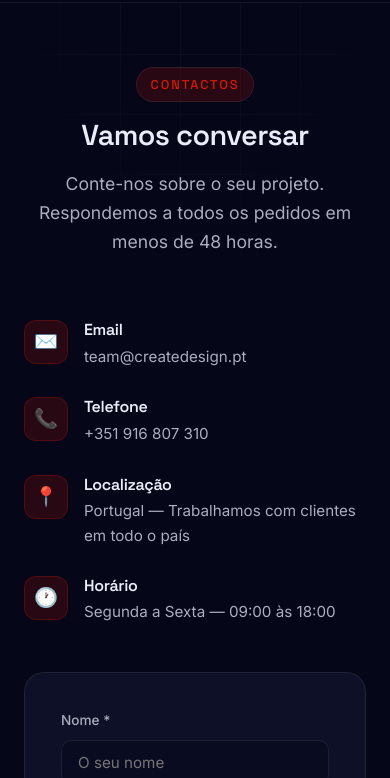
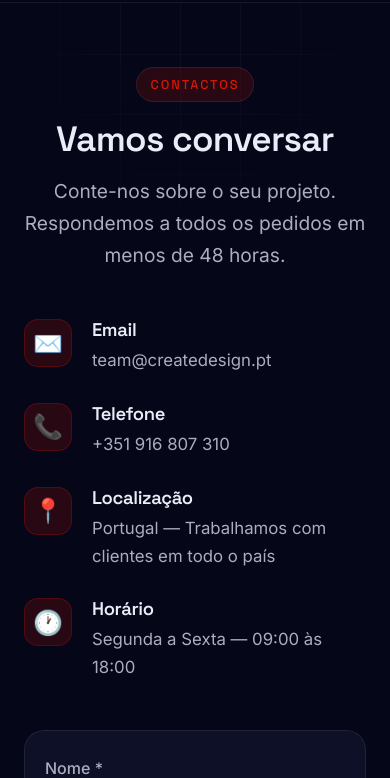
Before and after one commit to al3xferreira-source/createdesign-site, an Astro site: page /contactos in a window 390 px wide. Shown: the part 66-844 px from the top of the page. Built offline with nearby package versions, Linux system fonts and the light colour scheme; Astro itself is replaced by a stand-in of ours.

Commit message:
Improve contact page and brand favicon
Co-authored-by: Copilot <223556219+Copilot@users.noreply.github.com>

```diff
--- a/src/layouts/Layout.astro
+++ b/src/layouts/Layout.astro
@@ -14,7 +14,8 @@ const { title, description = "Create — Comunicação e Imagem. Criamos marcas
     <title>{title}</title>
     <meta name="description" content={description} />
     <meta name="robots" content="index, follow" />
-    <link rel="icon" type="image/svg+xml" href="/favicon.svg" />
+    <link rel="icon" type="image/png" href="/favicon.png" />
+    <link rel="apple-touch-icon" href="/favicon.png" />
     <meta property="og:title" content={title} />
     <meta property="og:description" content={description} />
     <meta property="og:type" content="website" />
--- a/src/pages/contactos.astro
+++ b/src/pages/contactos.astro
@@ -3,8 +3,8 @@ import Layout from "../layouts/Layout.astro";
 ---
 
 <Layout title="Contactos — Create">
-  <section class="section">
-    <div class="container">
+  <section class="section contact-section">
+    <div class="container contact-container">
       <div class="section-header">
         <span class="eyebrow">Contactos</span>
         <h2>Vamos conversar</h2>
@@ -83,6 +83,123 @@ import Layout from "../layouts/Layout.astro";
   </section>
 </Layout>
 
+<style>
+  .contact-section {
+    padding: 120px 0;
+  }
+
+  .contact-container {
+    max-width: 1280px;
+  }
+
+  .contact-section :global(.section-header) {
+    margin-bottom: 72px;
+  }
+
+  .contact-section :global(.section-header h2) {
+    font-size: clamp(2.2rem, 4vw, 3.2rem);
+  }
+
+  .contact-section :global(.section-header p) {
+    max-width: 680px;
+    font-size: 1.2rem;
+  }
+
+  .contact-grid {
+    grid-template-columns: minmax(340px, 0.8fr) minmax(520px, 1.2fr);
+    gap: 64px;
+  }
+
+  .contact-info {
+    gap: 36px;
+  }
+
+  .contact-item {
+    gap: 20px;
+  }
+
+  .contact-item-icon {
+    width: 56px;
+    height: 56px;
+    border-radius: 14px;
+    font-size: 1.5rem;
+  }
+
+  .contact-item h4 {
+    font-size: 1.15rem;
+    margin-bottom: 6px;
+  }
+
+  .contact-item p,
+  .contact-item a {
+    font-size: 1.05rem;
+  }
+
+  .contact-form {
+    padding: 44px;
+  }
+
+  .form-group {
+    margin-bottom: 24px;
+  }
+
+  .form-group label {
+    font-size: 1rem;
+    margin-bottom: 10px;
+  }
+
+  .form-group input,
+  .form-group textarea,
+  .form-group select {
+    min-height: 52px;
+    padding: 14px 18px;
+    font-size: 1.05rem;
+  }
+
+  .form-group textarea {
+    min-height: 180px;
+  }
+
+  .contact-form :global(.btn) {
+    min-height: 56px;
+    font-size: 1.05rem;
+  }
+
+  @media (max-width: 900px) {
+    .contact-section {
+      padding: 80px 0;
+    }
+
+    .contact-grid {
+      grid-template-columns: 1fr;
+      gap: 48px;
+    }
+
+    .contact-info {
+      gap: 28px;
+    }
+  }
+
+  @media (max-width: 640px) {
+    .contact-section {
+      padding: 64px 0;
+    }
+
+    .contact-section :global(.section-header) {
+      margin-bottom: 48px;
+    }
+
+    .contact-form {
+      padding: 24px 20px;
+    }
+
+    .contact-item-icon {
+      width: 48px;
+      height: 48px;
+    }
+  }
+</style>
+
 <script>
   const form = document.getElementById("contactForm");
   form?.addEventListener("submit", (e) => {
```
Also changed, not shown: public/favicon.ico (added), public/favicon.png (added).
